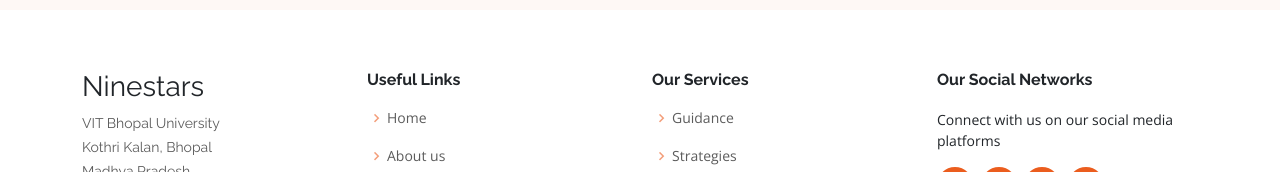
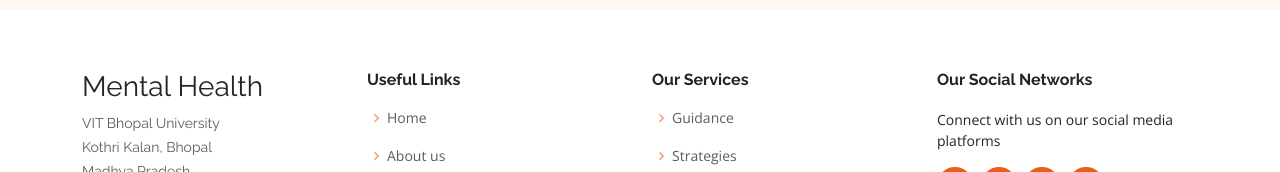
Before and after one commit to thumbs-up15/webvibe, a plain HTML site: page index.html in a window 1280 px wide. Shown: the part 5185-5357 px from the top of the page. Drawn offline with nearby package versions, Linux system fonts and the light colour scheme.

Commit message:
index.html

```diff
--- a/index.html
+++ b/index.html
@@ -498,7 +498,7 @@
         <div class="row">
 
           <div class="col-lg-3 col-md-6 footer-contact">
-            <h3>Ninestars</h3>
+            <h3>Mental Health</h3>
             <p>
               VIT Bhopal University <br>
               Kothri Kalan, Bhopal<br>
```
